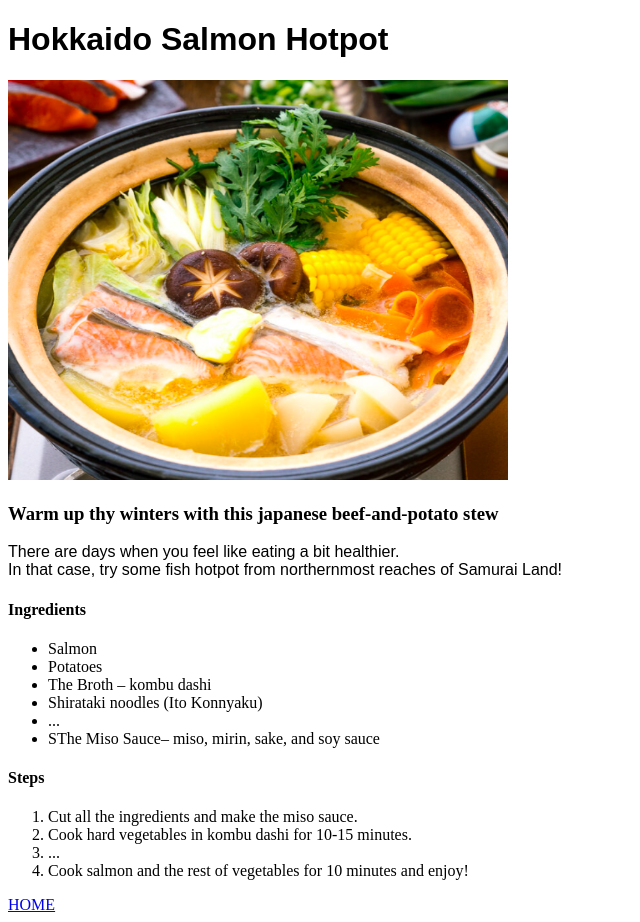
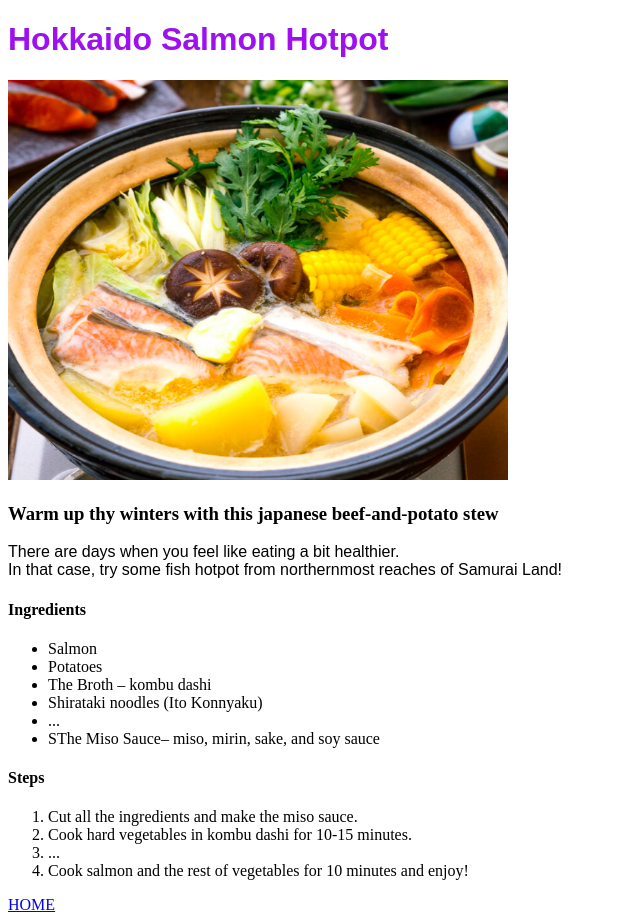
Before and after one commit to deproxyacct/odin-recipes, a plain HTML site: page recipes/SalmonHotPot.html in a window 1280 px wide. Shown: the whole page, without its empty margins (0-640 px from the left). Drawn offline with Linux system fonts and the light colour scheme.

Commit message:
[david] Correct tags and add font color to test basic CSS

```diff
--- a/recipes/SalmonHotPot.html
+++ b/recipes/SalmonHotPot.html
@@ -1,6 +1,11 @@
 <!DOCTYPE html>
 <html lang="en">
 <head>
+    <style>
+        h1 {
+            color: rgb(158, 16, 240);
+        }
+    </style>
     <meta charset="UTF-8">
     <meta name="viewport" content="width=device-width, initial-scale=1.0">
     <title>Hokkaido Salmon Hotpot</title>
```
Also changed, not shown: index.html (+1 -1 lines), recipes/chicken_masala.html (+5 -0 lines), recipes/nikujaga.html (+5 -0 lines).
